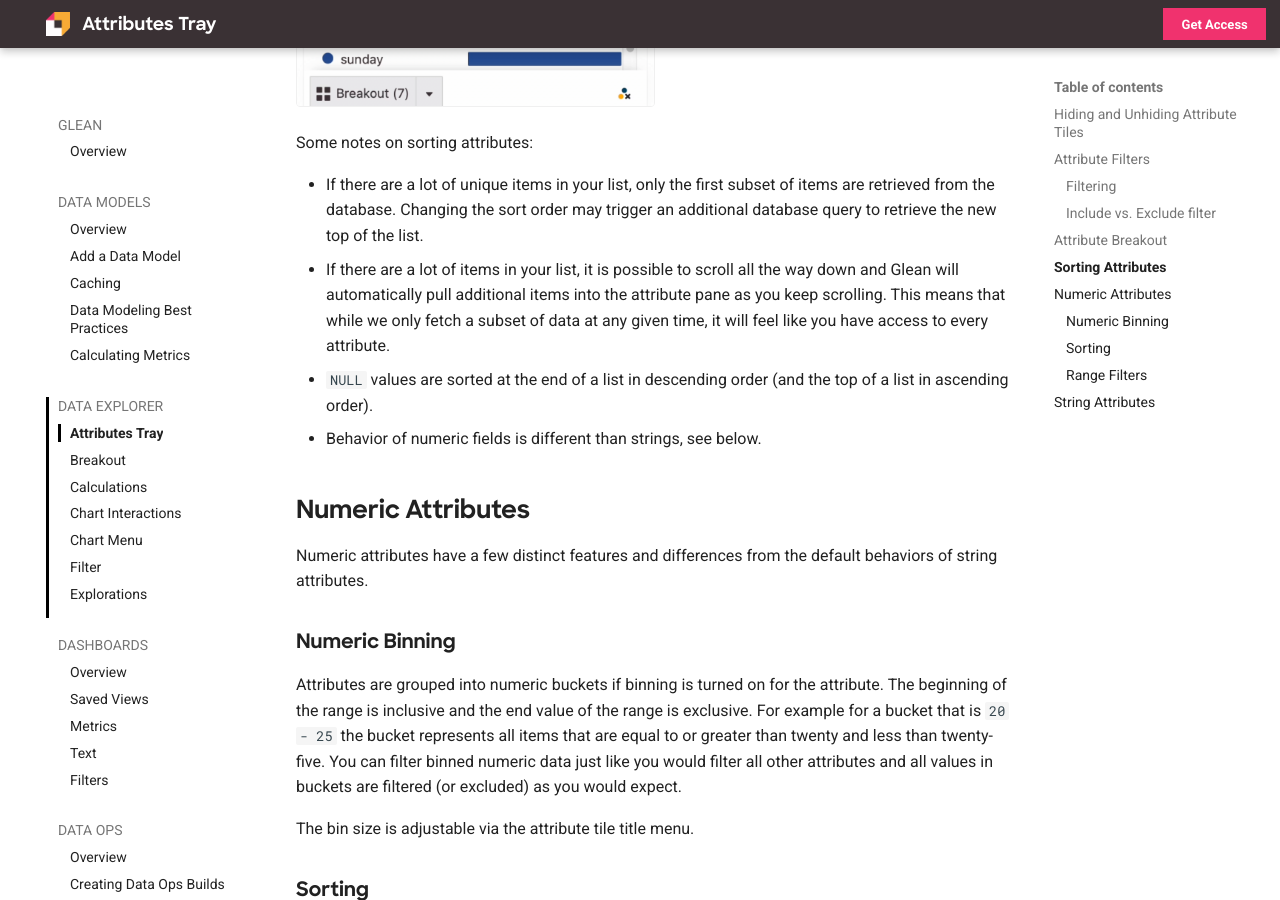
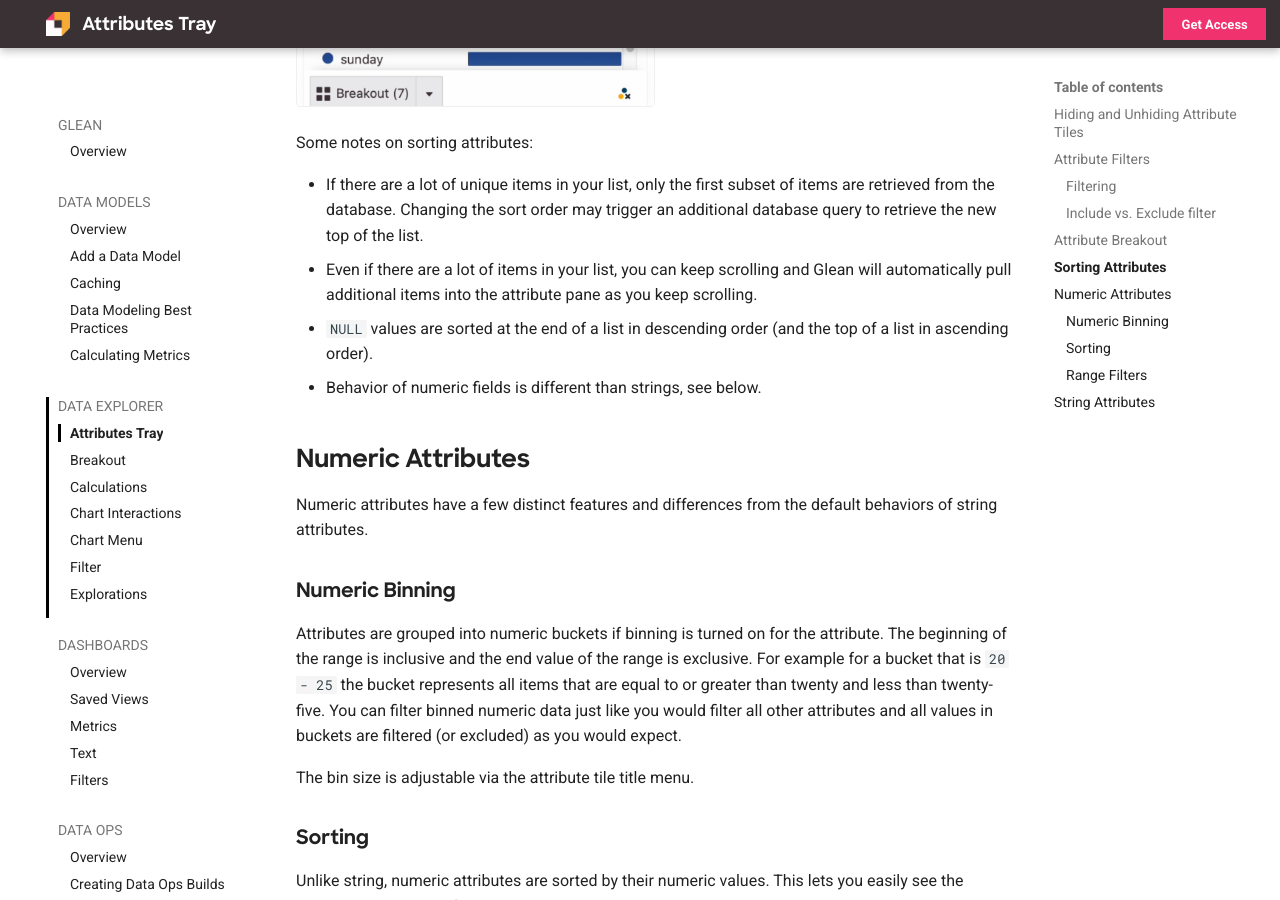
Before and after one commit to gleannyc/documentation, an MkDocs documentation site: the page built from docs/docs/visualizing-data/Attributes-Tray.md, in a window 1280 px wide and 900 px high, scrolled down 2331 px. Built offline with MkDocs 1.6.1 and Material for MkDocs 9.7.7, drawn with Linux system fonts in a browser that asks for light colours.

Commit message:
Update docs/docs/visualizing-data/Attributes-Tray.md
Co-authored-by: Melody Liu <liutmelody@gmail.com>

```diff
--- a/docs/docs/visualizing-data/Attributes-Tray.md
+++ b/docs/docs/visualizing-data/Attributes-Tray.md
@@ -56,7 +56,7 @@
 Some notes on sorting attributes:
 
 - If there are a lot of unique items in your list, only the first subset of items are retrieved from the database. Changing the sort order may trigger an additional database query to retrieve the new top of the list.
-- If there are a lot of items in your list, it is possible to scroll all the way down and Glean will automatically pull additional items into the attribute pane as you keep scrolling. This means that while we only fetch a subset of data at any given time, it will feel like you have access to every attribute.
+- Even if there are a lot of items in your list, you can keep scrolling and Glean will automatically pull additional items into the attribute pane as you keep scrolling.
 - `NULL` values are sorted at the end of a list in descending order (and the top of a list in ascending order).
 - Behavior of numeric fields is different than strings, see below.
 
```
